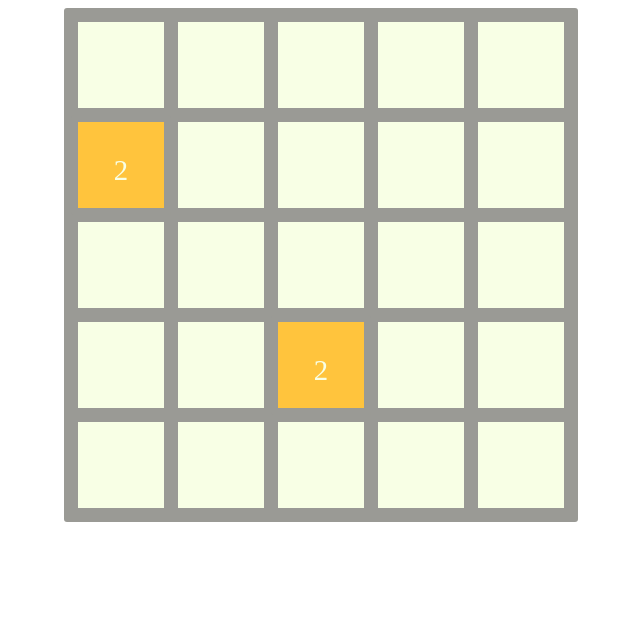
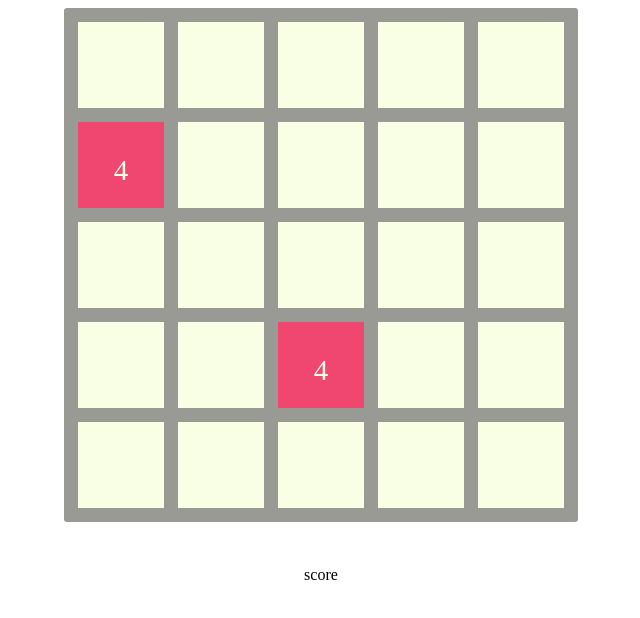
Before and after one commit to Papaddington/final-work-javascript, a plain HTML site: page game.html in a window 1280 px wide. Shown: the whole page, without its empty margins (319-959 px from the left). Drawn offline with Linux system fonts and the light colour scheme.

Commit message:
修复了随机生成网格BUG，增加了可以生产2或4的网格，更新了界面可以显示分数了，游戏结束会弹窗提示，分配到的功能已大致完成。

```diff
--- a/game.html
+++ b/game.html
@@ -10,7 +10,7 @@
         <div id="tile-container" class="tile-container">
         </div>
     </div>
-	<div> <p id = "tishi"></p></div>
+	<div id = "score"> <p> score</p></div>
     <script src="js/game.js"></script>
 </body>
 </html>
--- a/js/game.js
+++ b/js/game.js
@@ -39,19 +39,27 @@ function createRandomTile() {
     randomX = parseInt(randomX, 10);
     var randomY = Math.random() * 5;
     randomY = parseInt(randomY, 10);
-    if (canGenerate(randomY, randomX)) {
+    while(!canGenerate(randomY,randomX)) {
+        randomX = Math.random() * 5;
+        randomX = parseInt(randomX, 10);
+        randomY = Math.random() * 5;
+        randomY = parseInt(randomY, 10);
+    }
+    var value = generateRandom();
     var tileDiv = document.createElement('div');
-        tileDiv.classList.add('tile', 'tile--2');
+    tileDiv.classList.add('tile','tile--' + value);
     setTimeout(function () {
         tileDiv.classList.add("tile--pop");
     }, 100);
-        tileDiv.innerHTML = '<p>' + 2 + '</p>';
+    tileDiv.innerHTML = '<p>' + value + '</p>';
     tileDiv.style.left = randomX * 100 + 'px';
     tileDiv.style.top = randomY * 100 + 'px';
     tileDiv.id = (randomY) + "" + (randomX);
     tileContainer.appendChild(tileDiv);
-        game[randomY][randomX] = 2;
+    game[randomY][randomX] = value;
 }
+function generateRandom() {
+    return Math.random() > 0.5 ? 2 : 4;
 }
 function newGameStart() {
     document.getElementById('tile-container').innerHTML = '';
@@ -223,7 +231,8 @@ function handleKeypress(event) {
     if (moveArray.length != 0) {
         createRandomTile();
     }
-    console.log(score);
+    var scorediv = document.getElementById("score");
+    scorediv.innerHTML = "<p>" + score + "</p>";
 }
 function isFull() {
     for (var i = 0; i < size; i++) {
@@ -243,7 +252,7 @@ function gameOver() {
         moveArray.concat(shiftRight());
         moveArray.concat(shiftDown());
         if (moveArray.length == 0) {
-            console.log("GameOver");
+            alert("gameover");
         }
     }
 }
```
Lines whose indentation alone changed are shown as unchanged.
